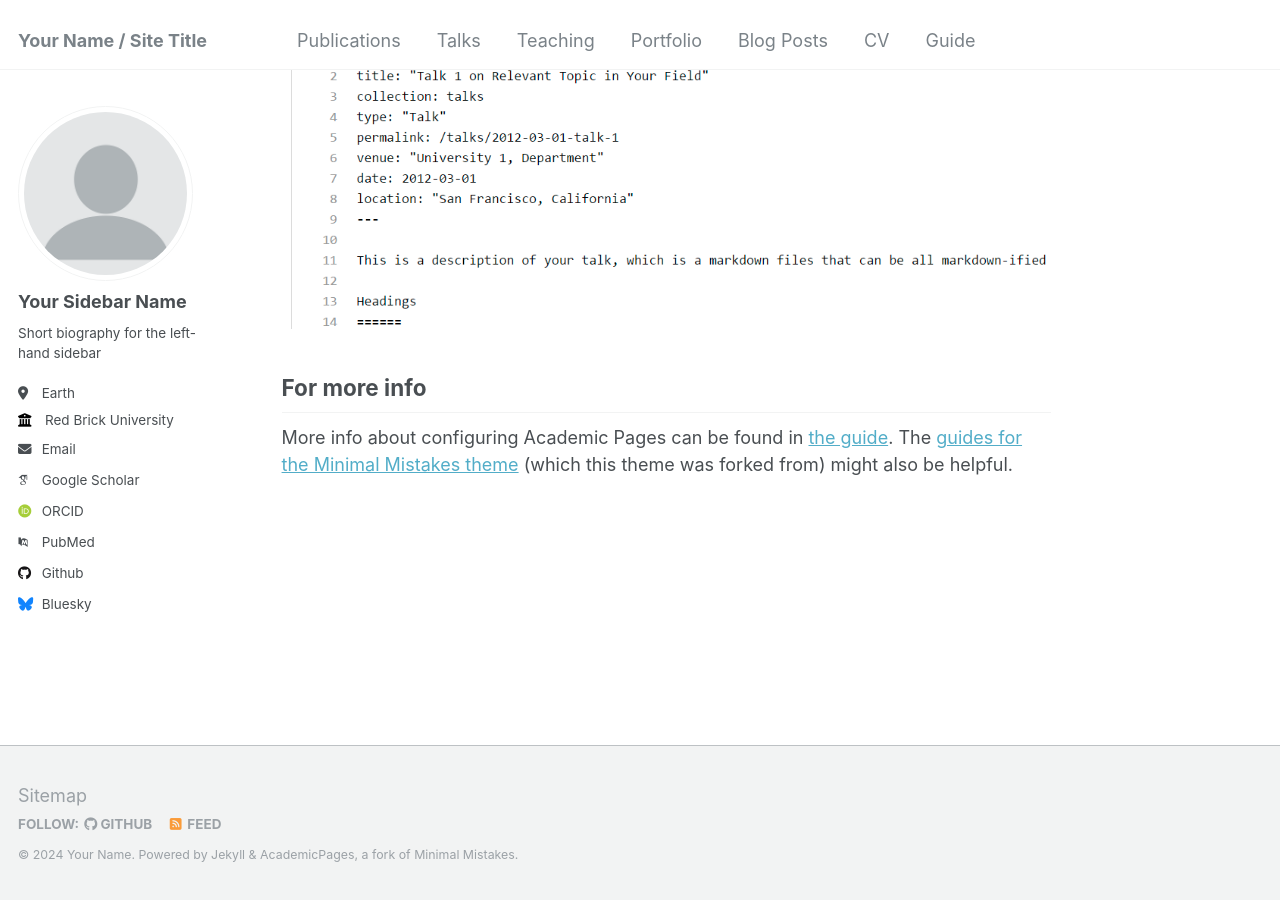
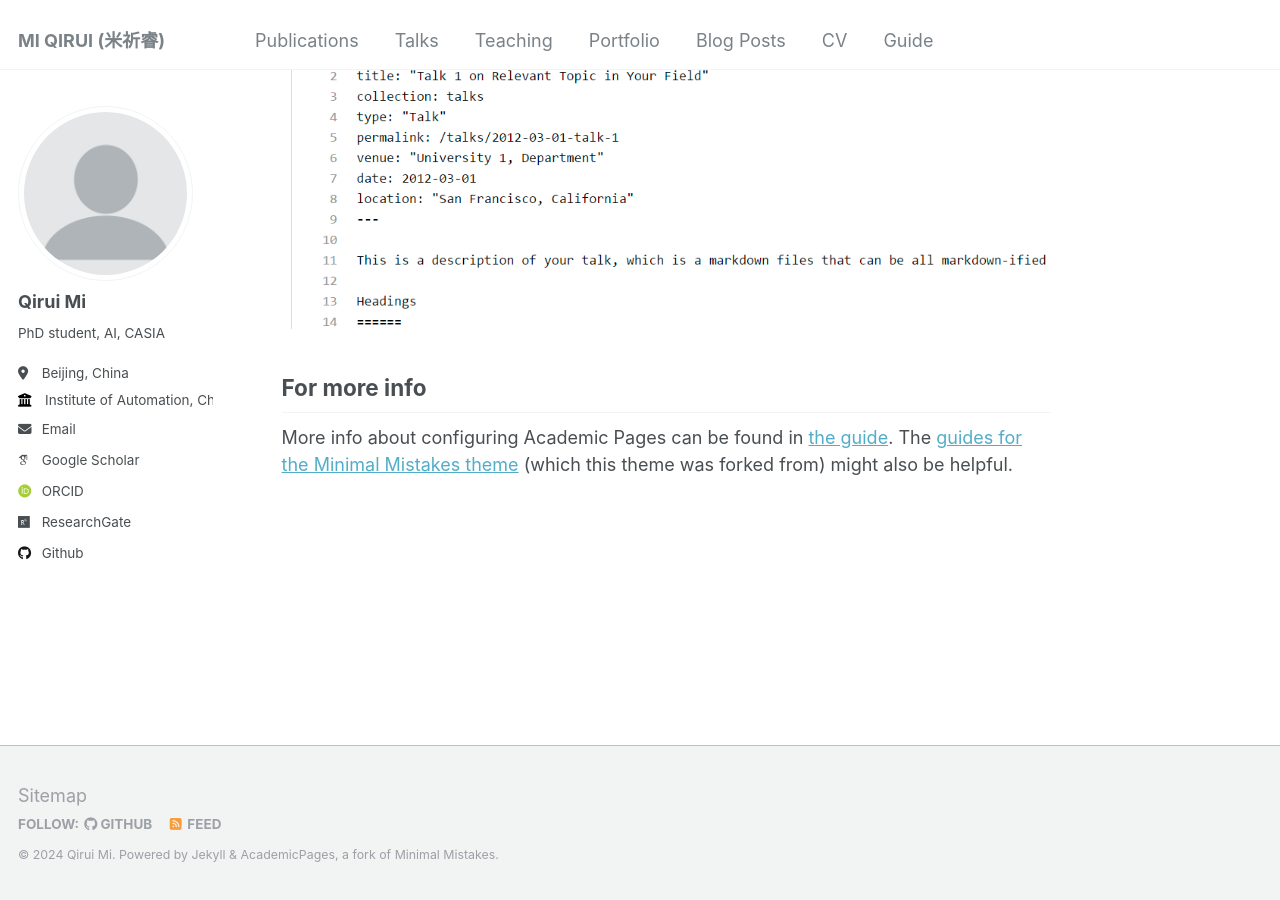
Before and after one commit to Miracle1207/Miracle1207.github.io, a Jekyll site: the page built from _pages/about.md, in a window 1280 px wide and 900 px high, scrolled down 2660 px. Built offline with Jekyll 4.4.1, drawn with Linux system fonts in a browser that asks for light colours; some web fonts are replaced.

Commit message:
Update _config.yml

```diff
--- a/_config.yml
+++ b/_config.yml
@@ -8,13 +8,13 @@
 
 # Basic Site Settings
 locale                   : "en-US"
-title                    : "Your Name / Site Title"
+title                    : "MI QIRUI (米祈睿)"
 title_separator          : "-"
-name                     : &name "Your Name"
+name                     : &name "Qirui Mi"
 description              : &description "personal description"
-url                      : https://academicpages.github.io # the base hostname & protocol for your site e.g. "https://mmistakes.github.io"
+url                      : https://miqirui.github.io # the base hostname & protocol for your site e.g. "https://mmistakes.github.io"
 baseurl                  : "" # the subpath of your site, e.g. "/blog"
-repository               : "academicpages/academicpages.github.io"
+repository               : "Miracle1207/miqirui.github.io"
 
 # Site Author - The following control what appear as part of the author content on the side bar.
 #               If a field is blank the icon and link will not appear, otherwise it will be shown.
@@ -22,33 +22,33 @@ repository               : "academicpages/academicpages.github.io"
 author:
   # Biographic information
   avatar           : "profile.png"
-  name             : "Your Sidebar Name"
+  name             : "Qirui Mi"
   pronouns         : # example: "she/her"
-  bio              : "Short biography for the left-hand sidebar"
-  location         : "Earth"
-  employer         : "Red Brick University"
+  bio              : "PhD student, AI, CASIA"
+  location         : "Beijing, China"
+  employer         : "Institute of Automation, Chinese Academy of Sciences"
   uri              : # URL
-  email            : "none@example.org"
+  email            : "miqirui2021@ia.ac.cn"
 
   # Academic websites
   arxiv            : # URL - Update with the correct link to your profile
-  googlescholar    : "https://scholar.google.com/citations?user=PS_CX0AAAAAJ"
+  googlescholar    : "https://scholar.google.com/citations?user=PaRrsDcAAAAJ&hl"
   impactstory      : # URL
-  orcid            : "http://orcid.org/yourorcidurl"
+  orcid            : "https://orcid.org/0000-0002-9577-7941"
   semantic         : # URL
-  pubmed           : "https://www.ncbi.nlm.nih.gov/pubmed/?term=john+snow"
-  researchgate     : # URL
+  pubmed           : # URL
+  researchgate     : "https://www.researchgate.net/profile/Qirui-Mi"
 
   # Repositories and software development
   bitbucket        : # Username - Update with your username on the site
   codepen          : # Username
   dribbble         : # Username
-  github           : "academicpages"
+  github           : "Miracle1207"
   kaggle           : # Username
   stackoverflow    : # User number or user number and name (i.e., use "1" or "1/jeff-atwood")
 
   # Social media
-  bluesky          : "bsky.app" # Replace this with you Bluesky username
+  bluesky          : # "bsky.app" # Replace this with you Bluesky username
   facebook         : # Username
   flickr           : # Username
   foursquare       : # Username
```
